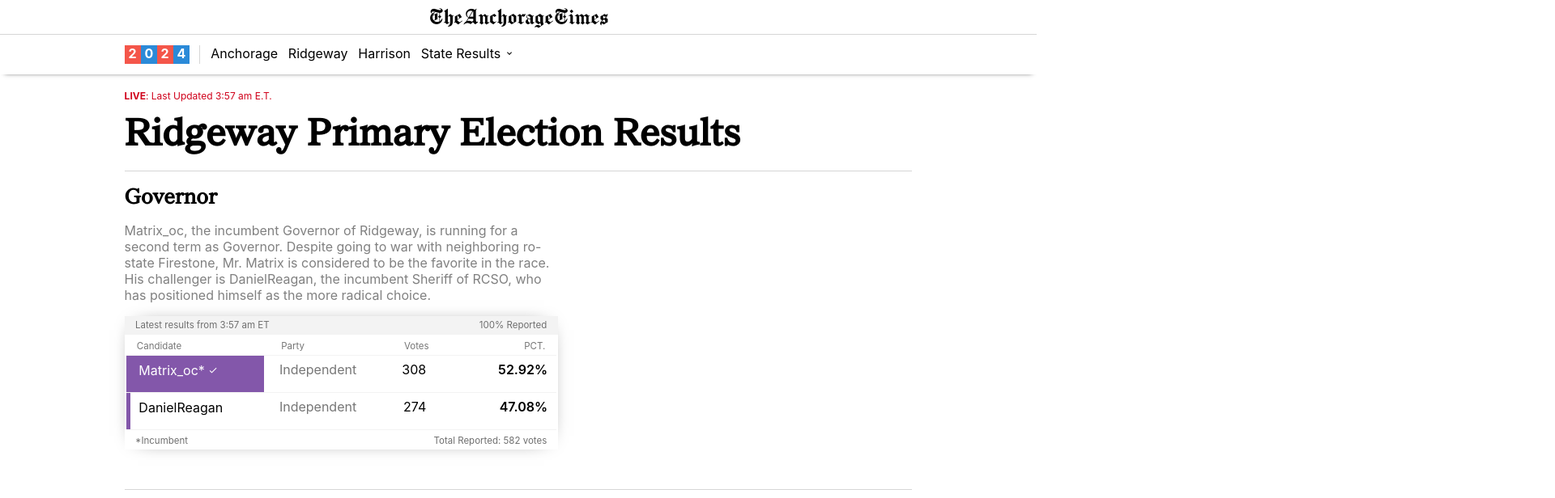
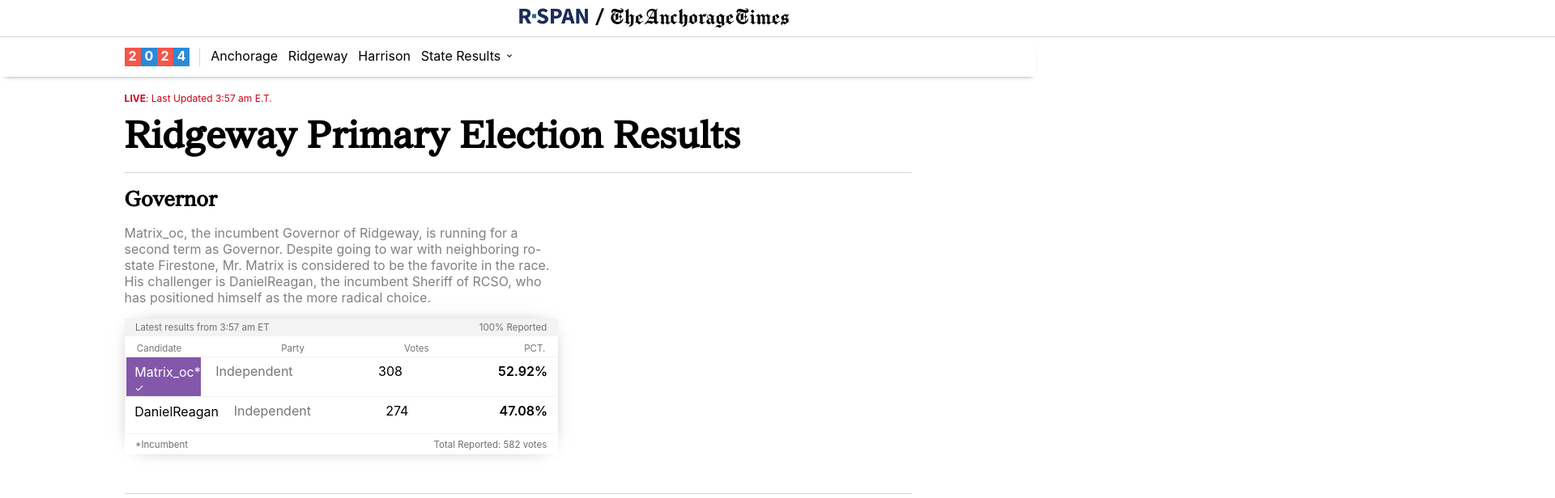
Before and after one commit to RestiveSole267/anctimes-elections, a React (Create React App) app: page /anctimes-elections/ridgeway in a window 1280 px wide. Shown: the top 616 px of the page at 81% size, 1920 px wide, since content can reach past the window. Built offline with nearby package versions, Linux system fonts and the light colour scheme.

Commit message:
updating logo

```diff
--- a/src/App.css
+++ b/src/App.css
@@ -16,18 +16,31 @@
 #standing-header{
   display: flex;
   flex-direction: column;
+  text-align: center;
+  max-height: fit-content;
+  border-bottom: 1px double rgb(214, 214, 214);
+  width: 2560px;
   padding-top: 0.7%;
-  padding-bottom: 0.5%;
-  text-align: center;
-  min-height: 3vh;
-  border-bottom: 1px double rgb(214, 214, 214);
+  padding-bottom: 0.7%;
+}
+.sub-headers{
+  padding-right: 950px;
+}
+.divider{
+  font-size: 20px;
+}
+.R-SPAN{
+  padding-right: 8px;
 }
 .header{
   font-family: "Chomsky", sans-serif;
   font-size: 25px;
-  max-height: 10vh;
+  max-height: fit-content;
   text-decoration: none;
   color: black;
+  padding-left: 5px;
+  padding-top: 0.7%;
+  padding-bottom: 0.7%;
 }
 #election-header{
   display: flex;
@@ -224,7 +237,7 @@
   padding-right: 2%;
   font-weight: 600;
   justify-content: space-between;
-  width: 30%;
+  max-width: 30%;
   text-align: right;
   font-size: 12px;
 }
@@ -232,32 +245,32 @@
 .can-partycolor-ind{
   background-color: #8357aa;
   height: 45px;
-  width: 9.5px;
+  max-width: 9.5px;
 }
 .can-partycolor-rep{
   background-color: #c93135;
   height: 45px;
-  width: 9.5px;
+  max-width: 9.5px;
 }
 .can-partycolor-lib{
   background-color: #ad8a51;
   height: 45px;
-  width: 9.5px;
+  max-width: 9.5px;
 }
 .can-partycolor-dem{
   background-color: #1375b7;
   height: 45px;
-  width: 9.5px;
+  max-width: 9.5px;
 }
 .can-partycolor-un{
   background-color: #ad8a51;
   height: 45px;
-  width: 5.5px;
+  max-width: 5.5px;
 }
 .can-partycolor-small{
   background-color: white;
   height: 30px;
-  width: 9.5px;
+  max-width: 9.5px;
 }
 .can-name1{
   background-color: #8357aa;
@@ -266,7 +279,7 @@
   padding-top: 1.5%;
   text-align: left;
   position: relative;
-  width: 54%;
+  max-width: 54%;
 }
 .can-name-unoffical{
   background-color: white;
@@ -284,7 +297,7 @@
   padding-top: 1.5%;
   text-align: left;
   position: relative;
-  width: 54%;
+  max-width: 54%;
 }
 .can-name1-dem{
   background-color: #1375b7;
@@ -293,7 +306,7 @@
   padding-top: 1.5%;
   text-align: left;
   position: relative;
-  width: 54%;
+  max-width: 54%;
 }
 .can-name1-lib{
   background-color: #ad8a51;
@@ -302,7 +315,7 @@
   padding-top: 1.5%;
   text-align: left;
   position: relative;
-  width: 54%;
+  max-width: 54%;
 }
 .can-name1-un{
   background-color: #ad8a51;
@@ -311,14 +324,14 @@
   padding-top: 1.5%;
   text-align: left;
   position: relative;
-  width: 40%;
+  max-width: 40%;
 }
 .can-name2, .can-name3{
   padding-left: 2%;
   padding-top: 1.5%;
   text-align: left;
   position: relative;
-  width: 54%;
+  max-width: 54%;
 }
 .can-name-pre{
   padding-left: 2%;
--- a/src/standing-header.js
+++ b/src/standing-header.js
@@ -1,11 +1,14 @@
 import React from "react";
 import "./App.css";
+import RSPAN from "./R-SPAN.png"
 
 class StandingHeader extends React.Component{
     render(){
         return (
             <div id='standing-header'>
-                <a href="https://restivesole267.github.io/anctimes/" className='header'>TheAnchorageTimes</a>
+                <div className="sub-headers">
+                    <a href="https://ro-span.org/" className='header'><img src={RSPAN} width="87" height="20" className="R-SPAN" atl="R-SPAN"></img>/ TheAnchorageTimes</a>
+                </div>
             </div>
         );
     }
```
Also changed, not shown: src/R-SPAN.png (added).
